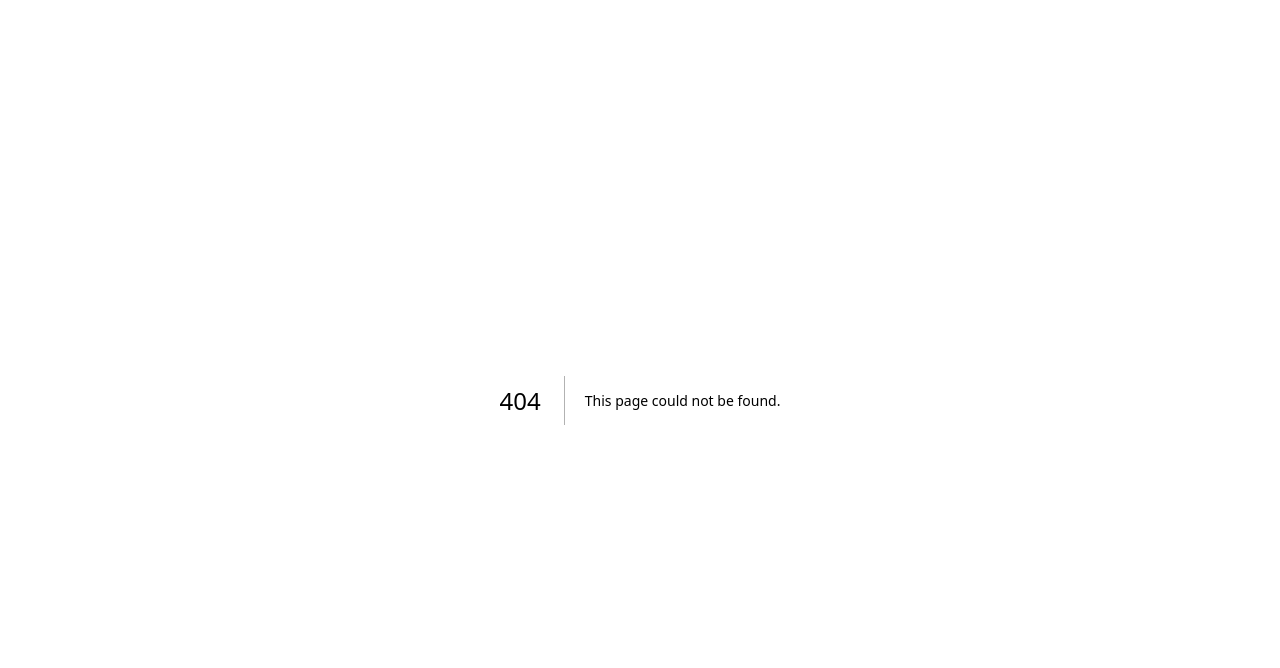
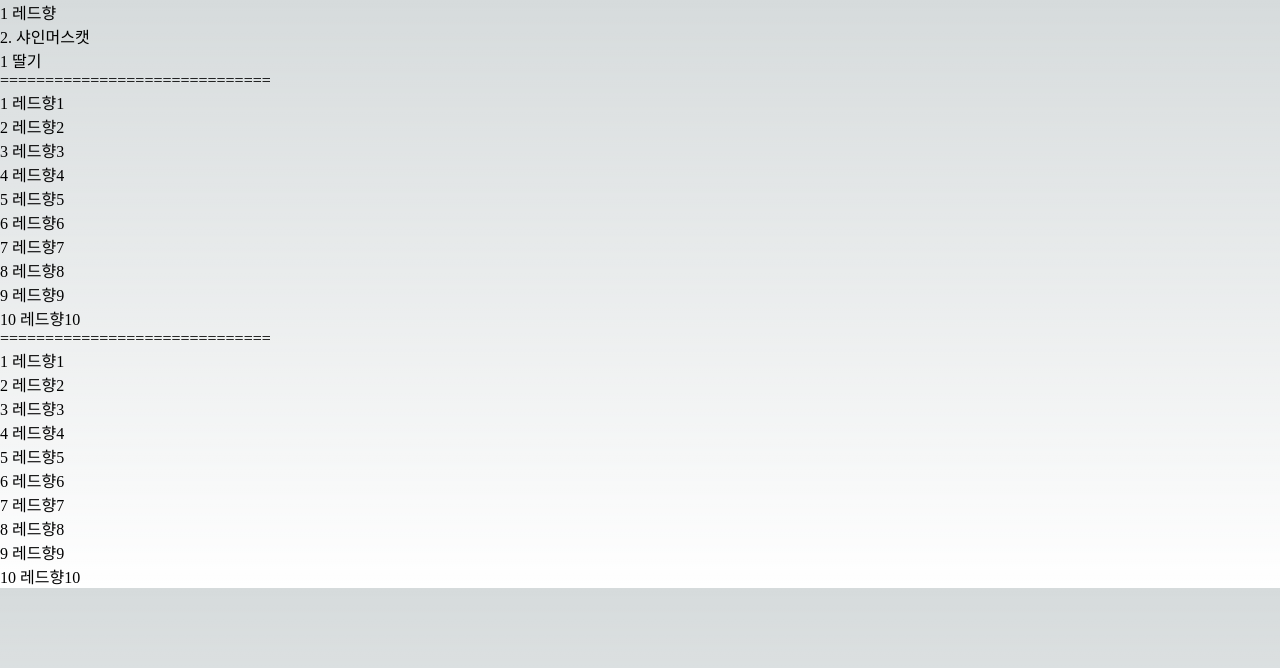
Before and after one commit to SSSSSSu3834/Bootcamp-exercise, a Next.js app: page /section08/80-01-map-fruits in a window 1280 px wide. Before the commit this address had no page. Shown: the top 668 px of the page. Built offline with nearby package versions, Linux system fonts and the light colour scheme.

Commit message:
section08

```diff
--- /dev/null
+++ b/pages/section08/80-01-map-fruits/index.js
@@ -0,0 +1,49 @@
+const FRUITS = [
+  { number: 1, title: "레드향1" },
+  { number: 2, title: "레드향2" },
+  { number: 3, title: "레드향3" },
+  { number: 4, title: "레드향4" },
+  { number: 5, title: "레드향5" },
+  { number: 6, title: "레드향6" },
+  { number: 7, title: "레드향7" },
+  { number: 8, title: "레드향8" },
+  { number: 9, title: "레드향9" },
+  { number: 10, title: "레드향10" },
+];
+
+// 배열 map으로 원하는 모양대로 바꿀 때 한개만 만든다고 생각하면 편함.
+//나머지는 자동으로 똑같이 바뀌니까
+
+export default function MapFruitsPage() {
+  //1. 기본 예제
+
+  const aaa = [
+    <div>1 레드향</div>,
+    <div>2. 샤인머스캣</div>,
+    <div>1 딸기</div>,
+  ];
+
+  // 2. 실무 백앤드 데이터 예제
+  const fruit = FRUITS.map((el) => (
+    <div>
+      {el.number} {el.title}
+    </div>
+  ));
+
+  return (
+    <div>
+      <div>{aaa}</div>
+      ==============================
+      <div>{fruit}</div>
+      ==============================
+      <div>
+        {/* 실무에서는 변수에 담아서 보여주지 않고 바로 화면에 map써서 보여준다. */}
+        {FRUITS.map((el) => (
+          <div>
+            {el.number} {el.title}
+          </div>
+        ))}
+      </div>
+    </div>
+  );
+}
```
Also changed, not shown: pages/section08/08-02-map-boards/index.js (added, +34 -0 lines), pages/section08/08-03-map-boards-delete/index.js (added, +62 -0 lines).
